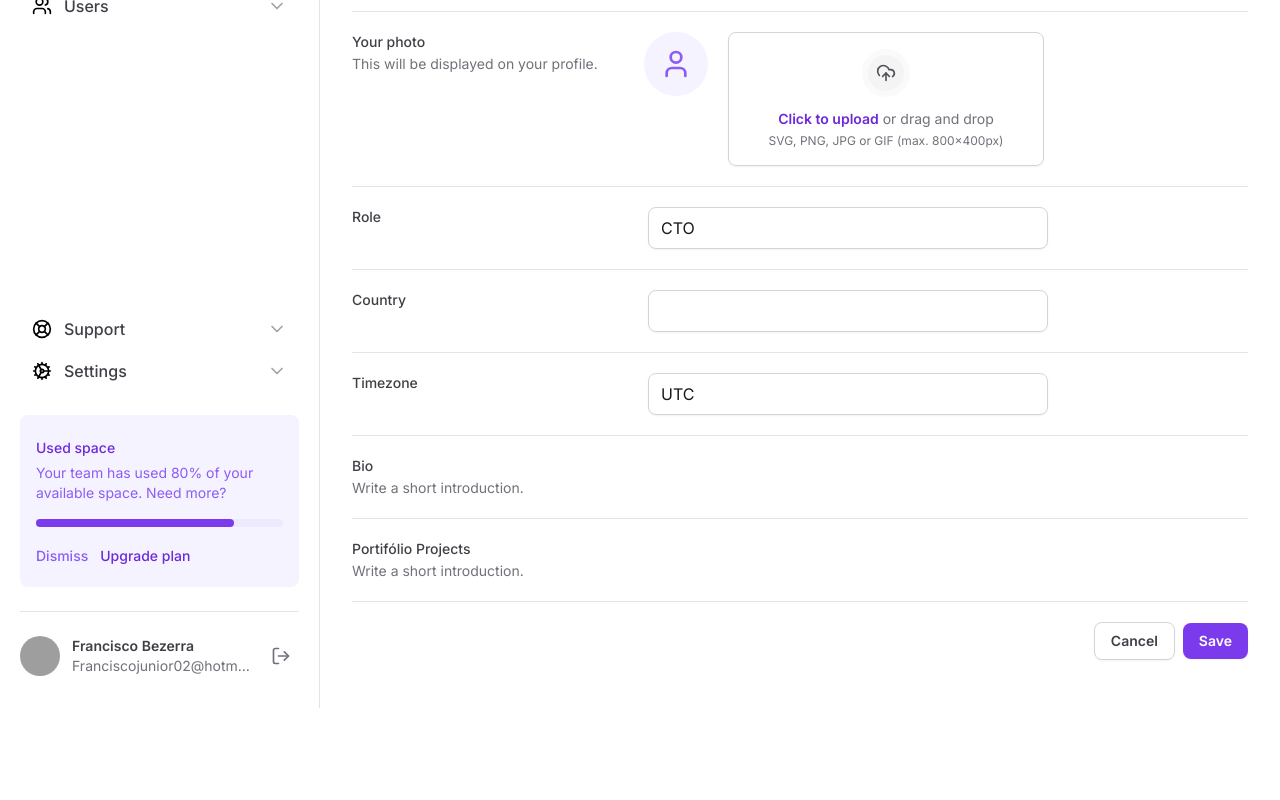
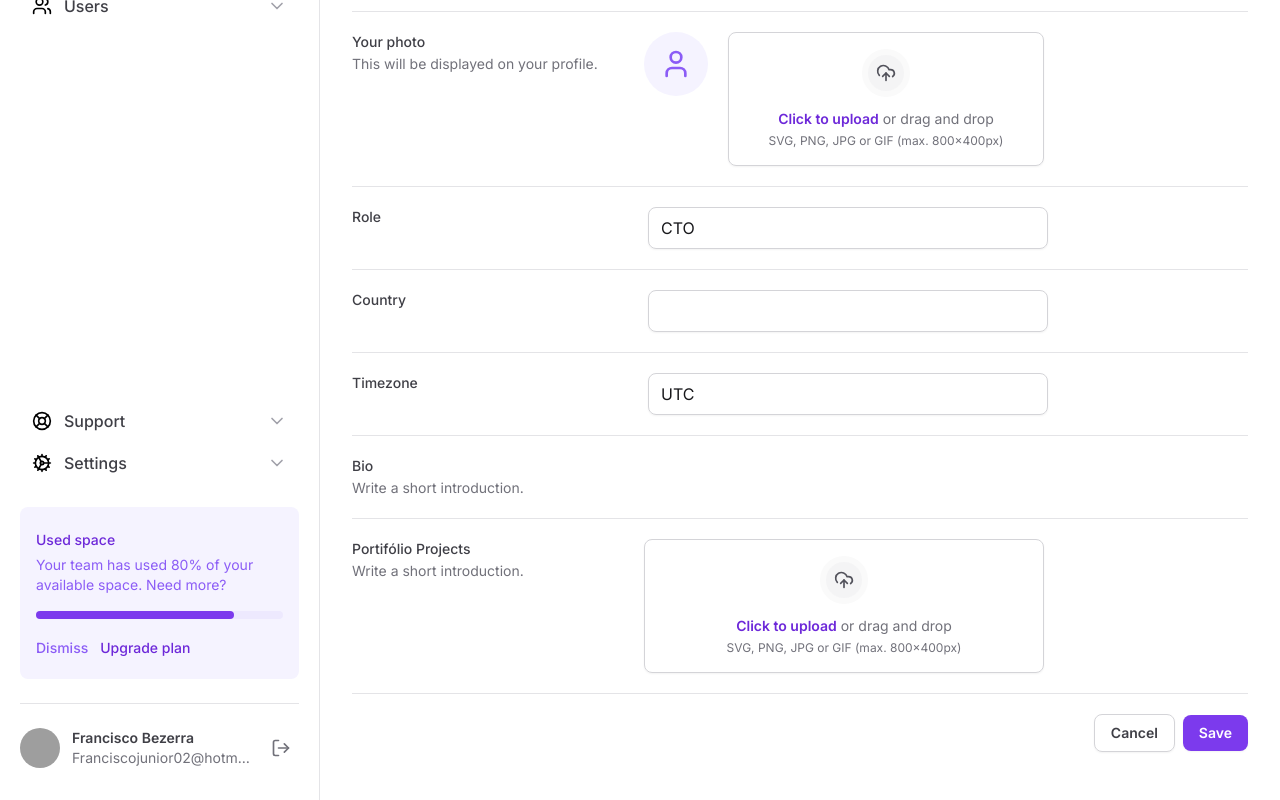
Before and after one commit to juniordbz/user-profile-settings, a Next.js app: page / in a window 1280 px wide. Shown: the part 384-1184 px from the top of the page. Before the commit the page ends 1092 px from the top, so only its background shows below. Built offline with nearby package versions, Linux system fonts and the light colour scheme; grey boxes are pictures that could not be loaded.

Commit message:
composition pattern for file input

```diff
--- a/src/app/page.tsx
+++ b/src/app/page.tsx
@@ -1,6 +1,7 @@
 import { SettingsTabs } from '@/components/SettingsTabs'
 import * as Input from '@/components/Input'
-import { Mail, UploadCloud, User } from 'lucide-react'
+import { Mail } from 'lucide-react'
+import * as FileInput from '@/components/Form/FileInput/Index'
 
 export default function Home() {
   return (
@@ -86,33 +87,11 @@
               </span>
             </label>
 
-            <div className="flex items-start gap-5">
-              <div className=" flex size-16 items-center justify-center rounded-full bg-violet-50">
-                <User className="size-8 text-violet-500" />
-              </div>
-
-              <label
-                htmlFor="photo"
-                className=" hover:bg-violet-25 hover: group flex flex-1 cursor-pointer flex-col items-center gap-3 rounded-lg border border-zinc-300 px-6 py-4 text-center text-zinc-500 shadow-sm hover:border-violet-200 hover:text-violet-500"
-              >
-                <div className="border-6 rounded-full border-zinc-50 bg-zinc-100 p-2 group-hover:border-violet-50 group-hover:bg-violet-100">
-                  <UploadCloud className="size-5 text-zinc-600 group-hover:text-violet-600" />
-                </div>
-
-                <div className="flex flex-col items-center gap-1">
-                  <span className="text-sm">
-                    <span className=" font-semibold text-violet-700">
-                      Click to upload
-                    </span>{' '}
-                    or drag and drop
-                  </span>
-                  <span className="text-xs">
-                    SVG, PNG, JPG or GIF (max. 800x400px)
-                  </span>
-                </div>
-              </label>
-              <input type="file" className="sr-only" id="photo" />
-            </div>
+            <FileInput.Root className="flex items-start gap-5">
+              <FileInput.ImagePreview />
+              <FileInput.Trigger />
+              <FileInput.Control />
+            </FileInput.Root>
           </div>
 
           <div className="grid grid-cols-form gap-3 pt-5">
@@ -173,7 +152,10 @@
               </span>
             </label>
 
-            <div></div>
+            <FileInput.Root>
+              <FileInput.Trigger />
+              <FileInput.Control />
+            </FileInput.Root>
           </div>
 
           <div className="flex items-center justify-end gap-2 pt-5">
--- /dev/null
+++ b/src/components/Form/FileInput/Control.tsx
@@ -0,0 +1,7 @@
+import { ComponentProps } from 'react'
+
+export interface ControlProps extends ComponentProps<'input'> {}
+
+export function Control(props: ControlProps) {
+  return <input {...props} type="file" className="sr-only" id="photo" />
+}
--- /dev/null
+++ b/src/components/Form/FileInput/ImagePreview.tsx
@@ -0,0 +1,9 @@
+import { User } from 'lucide-react'
+
+export function ImagePreview() {
+  return (
+    <div className=" flex size-16 items-center justify-center rounded-full bg-violet-50">
+      <User className="size-8 text-violet-500" />
+    </div>
+  )
+}
--- /dev/null
+++ b/src/components/Form/FileInput/Index.tsx
@@ -0,0 +1,6 @@
+import { Control } from './Control'
+import { ImagePreview } from './ImagePreview'
+import { Root } from './Root'
+import { Trigger } from './Trigger'
+
+export { Control, ImagePreview, Root, Trigger }
--- /dev/null
+++ b/src/components/Form/FileInput/Root.tsx
@@ -0,0 +1,7 @@
+import { ComponentProps } from 'react'
+
+export interface RootProps extends ComponentProps<'div'> {}
+
+export function Root(props: RootProps) {
+  return <div {...props} />
+}
--- /dev/null
+++ b/src/components/Form/FileInput/Trigger.tsx
@@ -0,0 +1,24 @@
+import { UploadCloud } from 'lucide-react'
+
+export function Trigger() {
+  return (
+    <label
+      htmlFor="photo"
+      className=" hover: group flex flex-1 cursor-pointer flex-col items-center gap-3 rounded-lg border border-zinc-300 px-6 py-4 text-center text-zinc-500 shadow-sm hover:border-violet-200 hover:bg-violet-25 hover:text-violet-500"
+    >
+      <div className="rounded-full border-6 border-zinc-50 bg-zinc-100 p-2 group-hover:border-violet-50 group-hover:bg-violet-100">
+        <UploadCloud className="size-5 text-zinc-600 group-hover:text-violet-600" />
+      </div>
+
+      <div className="flex flex-col items-center gap-1">
+        <span className="text-sm">
+          <span className=" font-semibold text-violet-700">
+            Click to upload
+          </span>{' '}
+          or drag and drop
+        </span>
+        <span className="text-xs">SVG, PNG, JPG or GIF (max. 800x400px)</span>
+      </div>
+    </label>
+  )
+}
```
